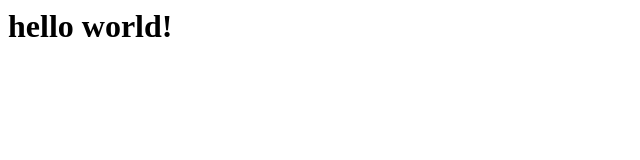
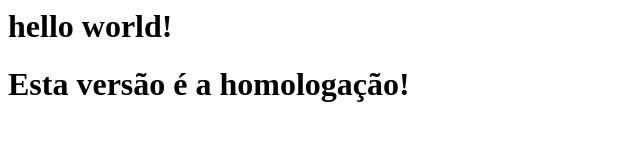
Before and after one commit to b3rl1n/git-aula, a plain HTML site: page index.html in a window 1280 px wide. Shown: the whole page, without its empty margins (0-640 px from the left). Drawn offline with Linux system fonts and the light colour scheme.

Commit message:
Subindo a homologação

```diff
--- a/index.html
+++ b/index.html
@@ -1 +1,4 @@
 <h1>hello world!</h1>
+
+
+<h1>Esta versão é a homologação!</h1>
```
